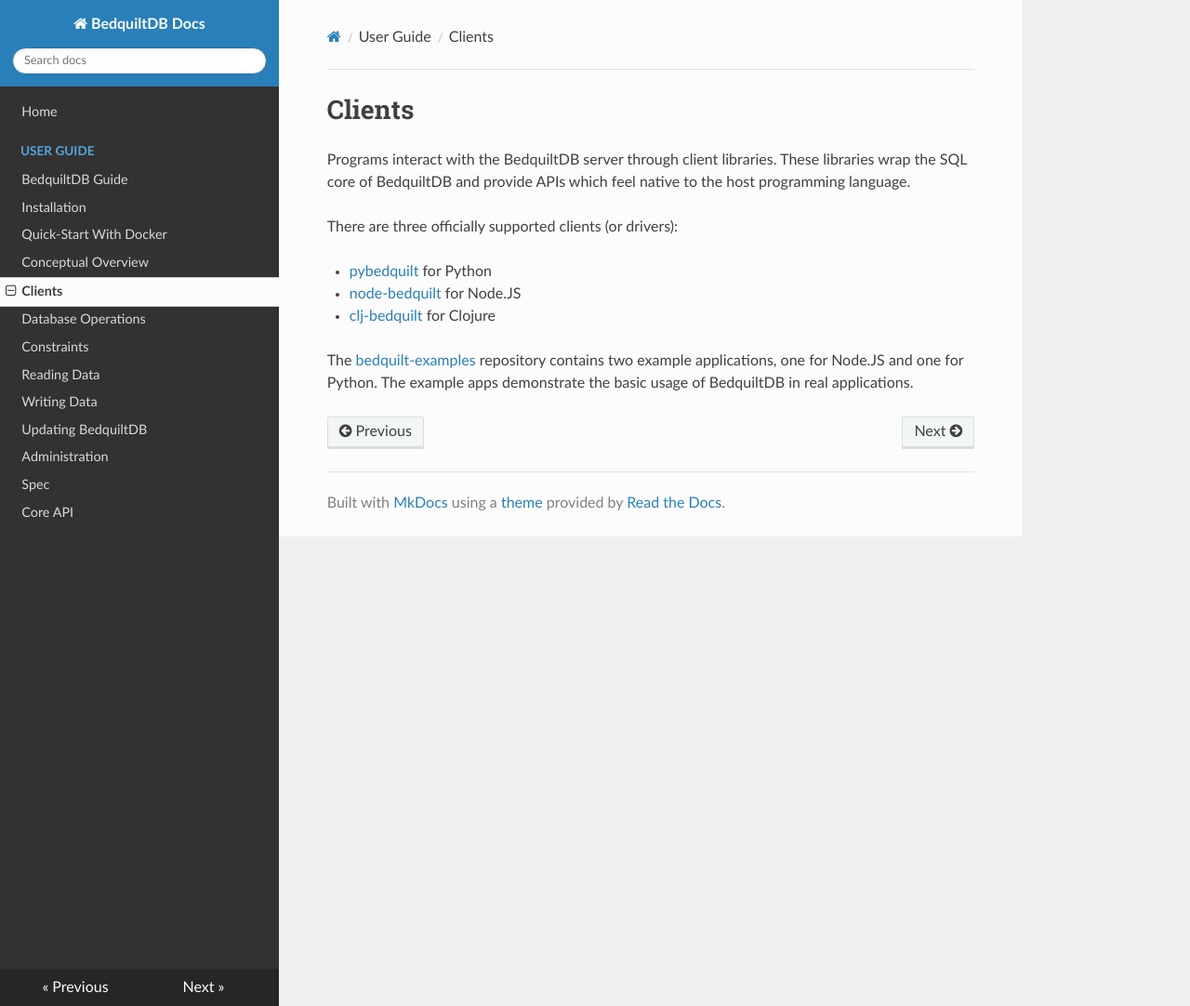
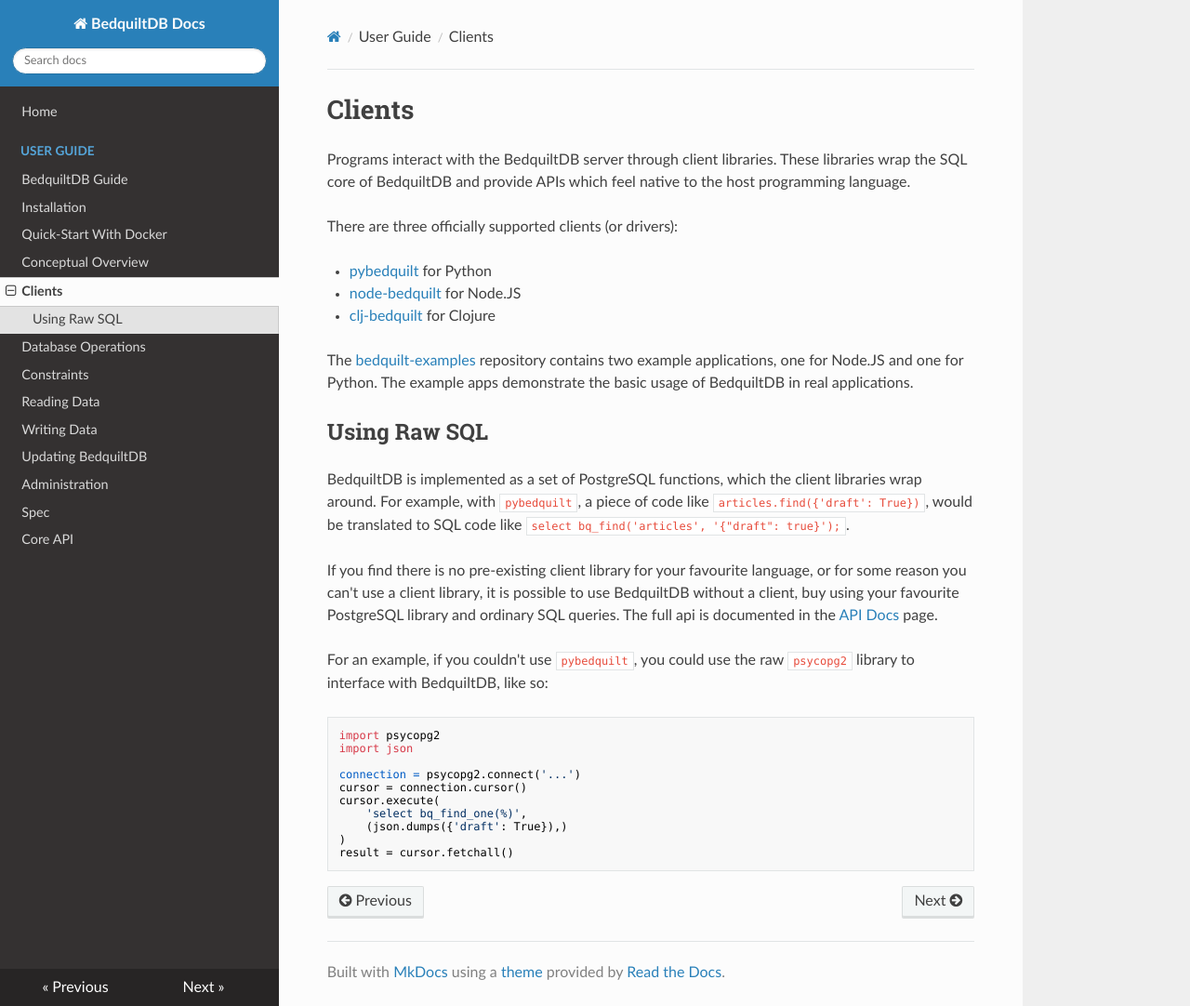
Before and after one commit to BedquiltDB/bedquilt-core, an MkDocs documentation site: the page built from doc/guide/clients.md, in a window 1280 px wide and 1082 px high. Shown: the whole window at 93% size. Built offline with MkDocs 1.6.1, drawn with Linux system fonts in a browser that asks for light colours; nearby versions of some CDN libraries; old or Windows-style settings are respelled for this version of MkDocs.

Commit message:
Add section on using raw sql

````diff
--- a/doc/guide/clients.md
+++ b/doc/guide/clients.md
@@ -10,3 +10,24 @@
 
 
 The [bedquilt-examples](https://github.com/BedquiltDB/bedquilt-examples) repository contains two example applications, one for Node.JS and one for Python. The example apps demonstrate the basic usage of BedquiltDB in real applications.
+
+## Using Raw SQL
+
+BedquiltDB is implemented as a set of PostgreSQL functions, which the client libraries wrap around. For example, with `pybedquilt`, a piece of code like `articles.find({'draft': True})`, would be translated to SQL code like `select bq_find('articles', '{"draft": true}');`.
+
+If you find there is no pre-existing client library for your favourite language, or for some reason you can't use a client library, it is possible to use BedquiltDB without a client, buy using your favourite PostgreSQL library and ordinary SQL queries. The full api is documented in the [API Docs](../api_docs.md) page.
+
+For an example, if you couldn't use `pybedquilt`, you could use the raw `psycopg2` library to interface with BedquiltDB, like so:
+
+```
+import psycopg2
+import json
+
+connection = psycopg2.connect('...')
+cursor = connection.cursor()
+cursor.execute(
+    'select bq_find_one(%)',
+    (json.dumps({'draft': True}),)
+)
+result = cursor.fetchall()
+```
````
